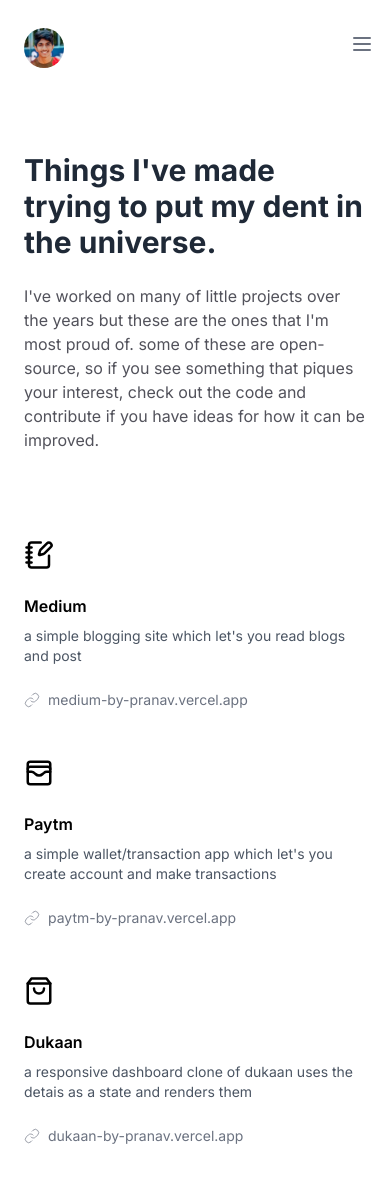
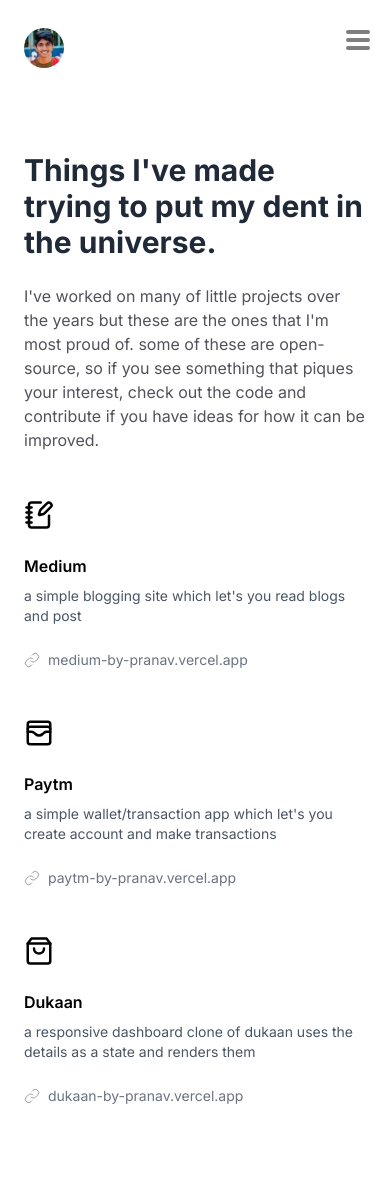
Before and after one commit to pranavchaitu/portfolio, a Next.js app: page /projects in a window 390 px wide. Shown: the top 1182 px of the page. After the commit the page ends 1130 px from the top, so only its background shows below. Built offline with nearby package versions, Linux system fonts and the light colour scheme.

Commit message:
hamburger mod

```diff
--- a/app/projects/page.tsx
+++ b/app/projects/page.tsx
@@ -14,13 +14,13 @@
     },{
         name : "Dukaan",
         link : "https://dukaan-by-pranav.vercel.app",
-        description : "a responsive dashboard clone of dukaan uses the detais as a state and renders them",
+        description : "a responsive dashboard clone of dukaan uses the details as a state and renders them",
         icon: "/projects/icons/dukaan.svg"
     }]
     return <div>
-        {/* the projects */}
-        <div className="mt-4 flex flex-col items-center">
-            <div className="m-12 w-screen max-w-screen-lg grid grid-cols-1 sm:grid-cols-2 lg:grid-cols-3">
+        <div className="mt-6 flex justify-center">
+            <div className="w-screen max-w-screen-md lg:max-w-screen-lg">
+                <div className="mx-2 sm:m-0 grid grid-cols-1 sm:grid-cols-2 lg:grid-cols-3">
                     {projects.map((project,i) =>
                         <div key={i}>
                             <ProjectItem
@@ -34,4 +34,5 @@
                 </div>
             </div>
         </div>
+    </div>
 }
--- /dev/null
+++ b/components/Hamburger.tsx
@@ -0,0 +1,34 @@
+import { useState } from "react";
+
+export const Hamburger = () => {
+  const [isOpen, setIsOpen] = useState(false);
+  // Adjusted the height and width to be smaller
+  const genericHamburgerLine = `h-1 w-6 my-0.5 rounded-full bg-black transition ease transform duration-300`;
+
+  return (
+    <button
+      className="flex flex-col h-8 w-8 rounded justify-center items-center group" // Adjusted button size
+      onClick={() => setIsOpen(!isOpen)}
+    >
+      <div
+        className={`${genericHamburgerLine} ${
+          isOpen
+            ? "rotate-45 translate-y-2 opacity-50 group-hover:opacity-100" // Adjusted translate-y
+            : "opacity-50 group-hover:opacity-100"
+        }`}
+      />
+      <div
+        className={`${genericHamburgerLine} ${
+          isOpen ? "opacity-0" : "opacity-50 group-hover:opacity-100"
+        }`}
+      />
+      <div
+        className={`${genericHamburgerLine} ${
+          isOpen
+            ? "-rotate-45 -translate-y-2 opacity-50 group-hover:opacity-100" // Adjusted translate-y
+            : "opacity-50 group-hover:opacity-100"
+        }`}
+      />
+    </button>
+  );
+};
--- a/components/MenuBar.tsx
+++ b/components/MenuBar.tsx
@@ -1,5 +1,6 @@
 import Link from "next/link"
 import { useState } from "react"
+import { Hamburger } from "./Hamburger"
 
 export function MenuBar() {
     const [toggle,setToggle] = useState(false)
@@ -9,11 +10,11 @@
     }
 
     return <>
-        <div className="mr-4 mt-8">
+        <div className="mr-4 mt-6">
             <div className="flex flex-col items-end">
-                <button onClick={changeToggle}>
-                    <svg xmlns="http://www.w3.org/2000/svg" width="24" height="24" viewBox="0 0 24 24" fill="none" stroke="currentColor" strokeWidth="2" strokeLinecap="round" strokeLinejoin="round" className="lucide lucide-menu text-gray-500"><line x1="4" x2="20" y1="12" y2="12"/><line x1="4" x2="20" y1="6" y2="6"/><line x1="4" x2="20" y1="18" y2="18"/></svg>
-                </button>
+                <div onClick={changeToggle}>
+                    <Hamburger />
+                </div>
 
                 {toggle ? <div className="absolute z-10 bg-white top-8 right-2 rounded-lg shadow">
                     <div className="text-md">
--- a/components/ProjectItem.tsx
+++ b/components/ProjectItem.tsx
@@ -2,7 +2,7 @@
 
 export function ProjectItem({ key,link,icon,name,description } : Record<string,string>) {
     return <a href={link} target="_blank">
-        <div className="hover:bg-slate-50 p-6 rounded-3xl">
+        <div className="hover:bg-slate-50 py-6 px-4 rounded-3xl">
             <Image
                 src={icon}
                 alt={'icon'}
```
Also changed, not shown: TODO.txt (deleted), 1 other file (tests, documents, lock files or other folders). Lines whose indentation alone changed are shown as unchanged.
